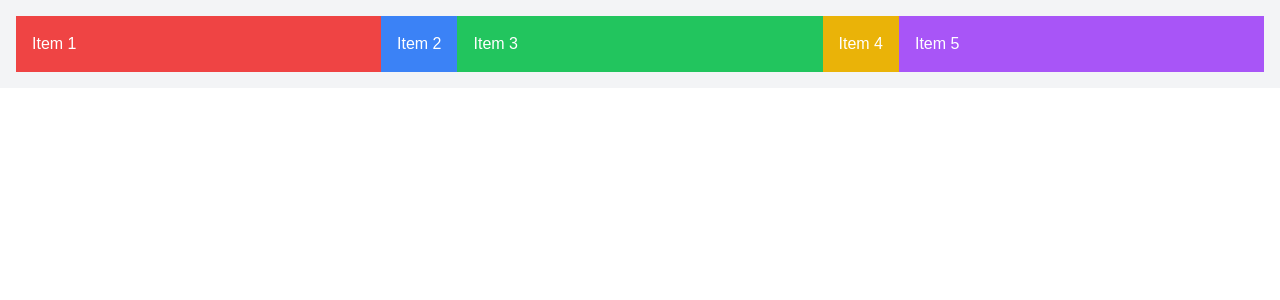
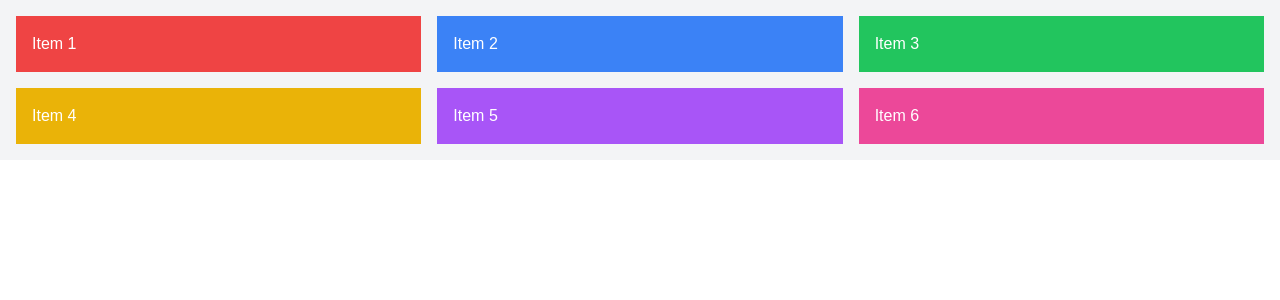
Before and after one commit to GarethPark/gkpmonitor, a Next.js app: page / in a window 1280 px wide. Shown: the top 300 px of the page. Built offline with nearby package versions, Linux system fonts and the light colour scheme.

Commit message:
change flex to grid

```diff
--- a/app/page.tsx
+++ b/app/page.tsx
@@ -1,12 +1,13 @@
 
 export default function Home() {
   return (
-    <div className="flex bg-gray-100 p-4">
-      <div className="bg-red-500 p-4 text-white flex-grow">Item 1</div>
+    <div className="grid grid-cols-3 gap-4 p-4 bg-gray-100">
+      <div className="bg-red-500 p-4 text-white">Item 1</div>
       <div className="bg-blue-500 p-4 text-white">Item 2</div>
-      <div className="bg-green-500 p-4 text-white flex-grow">Item 3</div>
+      <div className="bg-green-500 p-4 text-white">Item 3</div>
       <div className="bg-yellow-500 p-4 text-white">Item 4</div>
-      <div className="bg-purple-500 p-4 text-white flex-grow">Item 5</div>
+      <div className="bg-purple-500 p-4 text-white">Item 5</div>
+      <div className="bg-pink-500 p-4 text-white">Item 6</div>
     </div>
   );
 }
```
